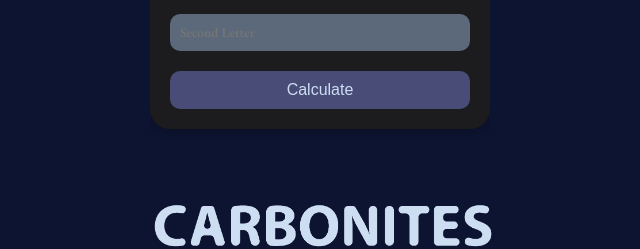
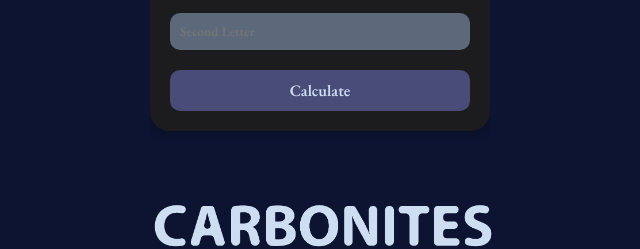
Before and after one commit to Minestorm01/Dana-Quote, a plain HTML site: page index.html in a window 1280 px wide. Shown: the part 418-667 px from the top of the page, 320-960 px from the left. Drawn offline with nearby package versions, Linux system fonts and the light colour scheme.

Commit message:
Update styles.css

```diff
--- a/styles.css
+++ b/styles.css
@@ -64,7 +64,7 @@ body, html {
 
 .button {
   background-color: #484C77; /* Button background color */
-  font-family: 'Arial', sans-serif; /* Change font for button */
+   font-family: 'EB Garamond', serif;
   border: none;
   border-radius: 10px;
   padding: 10px;
```
